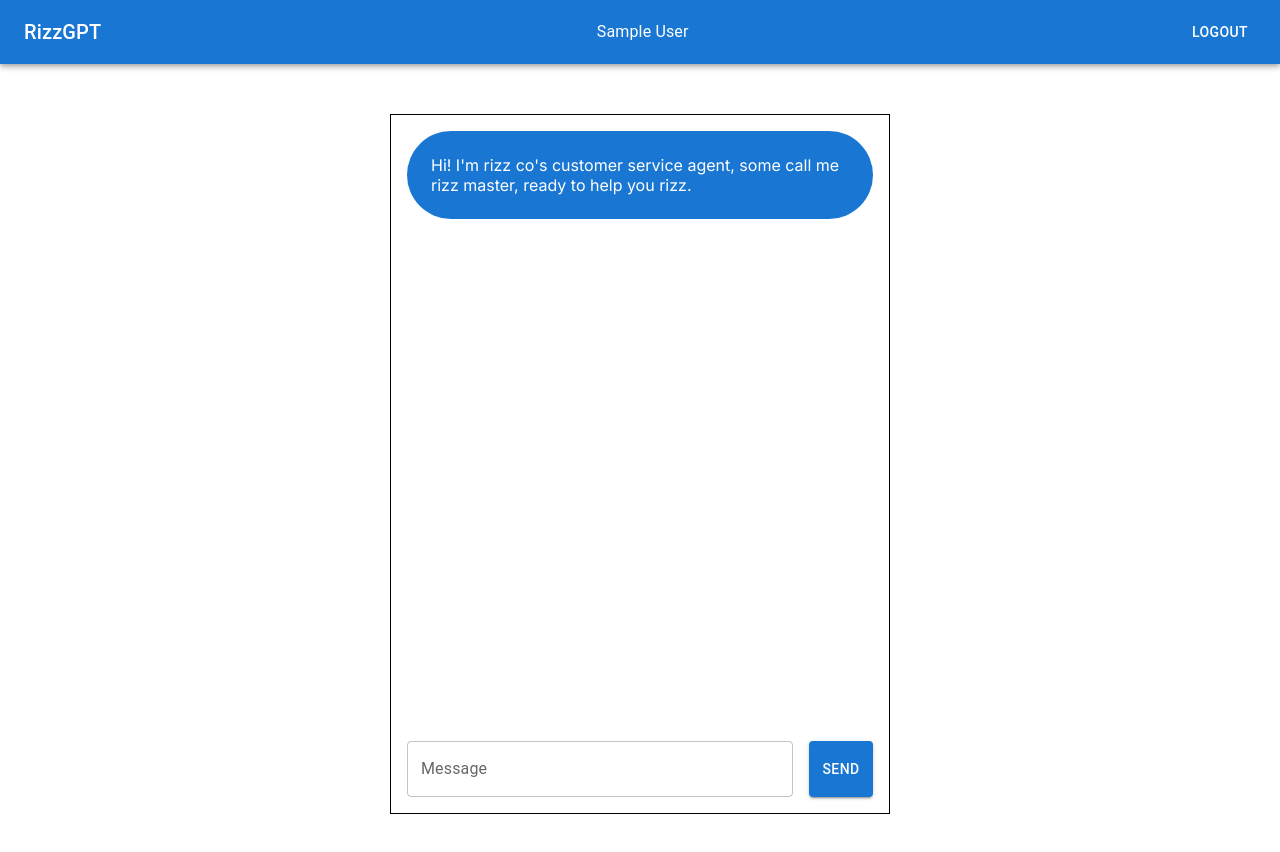
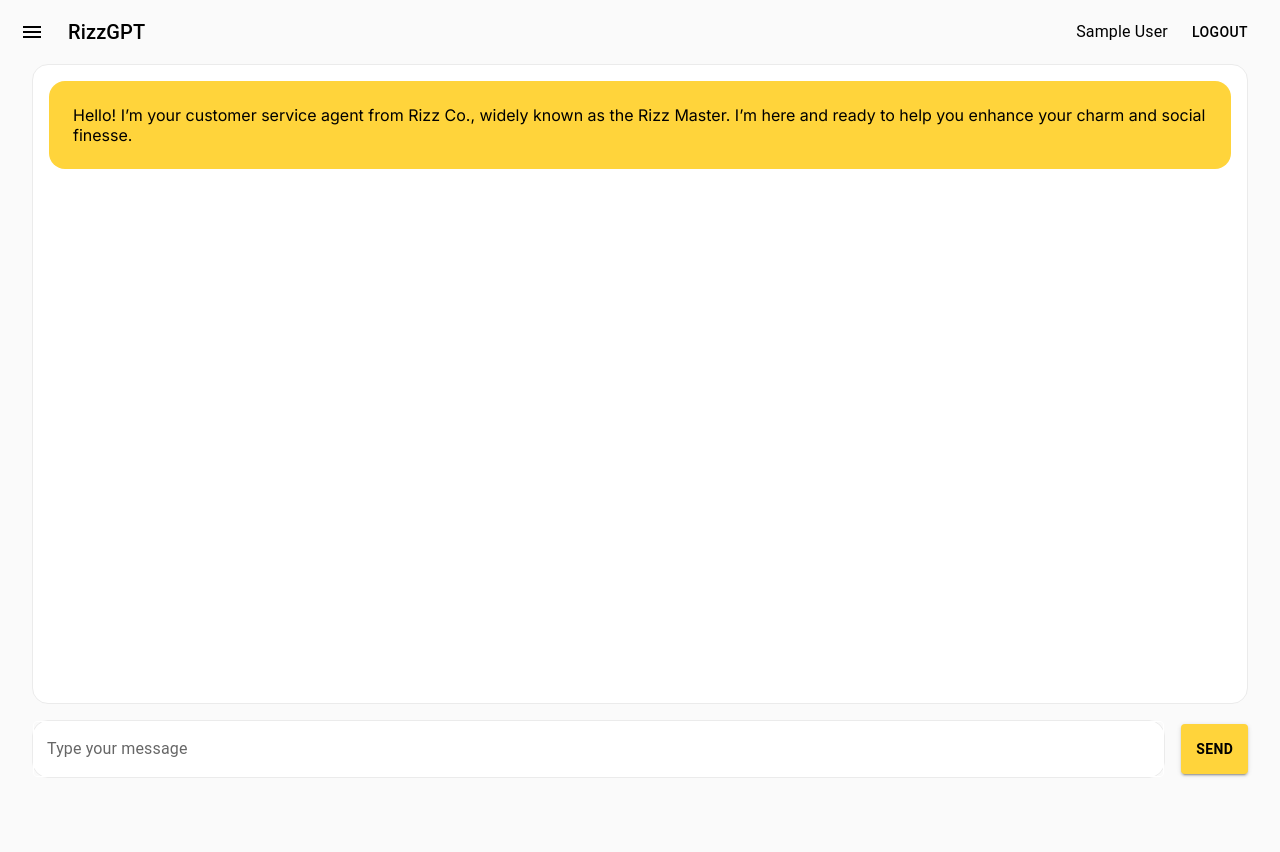
Before and after one commit to xntle/rizz-gpt, a Next.js app: page / in a window 1280 px wide. Shown: the top 852 px of the page. Built offline with nearby package versions, Linux system fonts and the light colour scheme; no server answers; sample sign-in values are in the browser's storage.

Commit message:
some ui changes main

```diff
--- a/app/auth/page.js
+++ b/app/auth/page.js
@@ -135,11 +135,11 @@ export default function SignUp() {
             variant="h4"
             component="h1"
             gutterBottom
-            sx={{ textAlign: "left" }}
+            sx={{ textAlign: "left", fontFamily: 'Helvetica', fontWeight: 'bold' }}
           >
             RizzGPT
           </Typography>
-          <Typography variant="body1" gutterBottom sx={{ textAlign: "left" }}>
+          <Typography variant="body1" gutterBottom sx={{ textAlign: "left", fontFamily: 'Helvetica'}}>
             Got no rizz? RizzGPT has got you covered. Designed for those who
             need a little extra help in rizzing. Whether you're looking to
             impress someone new or just want to enhance your skills, this AI
@@ -150,8 +150,16 @@ export default function SignUp() {
             variant="contained"
             color="primary"
             size="large"
-            sx={{ mt: 4, width: "100%" }}
+            sx={{ mt: 4, width: "100%", bgcolor: '#ffd43b', color: '#000',
+            fontWeight: 'bold',
+            textTransform: 'none',
+            fontFamily: 'Helvetica',
+            '&:hover': {
+              bgcolor: '#ffecb3' // Lighter background on hover
+            }}}
             onClick={handleSignUp}
+            textTransform="none"
+
           >
             Get Started
           </Button>
--- a/app/components/navbar.js
+++ b/app/components/navbar.js
@@ -1,6 +1,6 @@
-// components/Navbar.js
 import React from "react";
-import { AppBar, Toolbar, Typography, Button } from "@mui/material";
+import { AppBar, Toolbar, Typography, Button, IconButton } from "@mui/material";
+import MenuIcon from '@mui/icons-material/Menu'; // Ensure you import the MenuIcon
 import { UserAuth } from "../auth/page";
 
 const Navbar = () => {
@@ -15,19 +15,29 @@ const Navbar = () => {
   };
 
   return (
-    <AppBar position="static">
+<AppBar position="static" sx={{ backgroundColor: '#fafafa', color: '#000' }}>
   <Toolbar sx={{ justifyContent: "space-between" }}>
-        <Typography variant="h6">RizzGPT</Typography>
+    <IconButton edge="start" color="inherit" aria-label="menu" sx={{ mr: 2 }}>
+      <MenuIcon />
+    </IconButton>
+    <Typography variant="h6" component="div" sx={{ flexGrow: 1 }}>
+      RizzGPT
+    </Typography>
     {user ? (
       <>
-            <Typography variant="body1">{user.displayName}</Typography>
+        <Typography variant="body1" sx={{ marginRight: 2 }}>
+          {user.displayName || 'Welcome!'}
+        </Typography>
         <Button color="inherit" onClick={handleLogout}>
           Logout
         </Button>
       </>
-        ) : null}
+    ) : (
+      <Button color="inherit">Login</Button> // Assuming you have a login mechanism
+    )}
   </Toolbar>
 </AppBar>
+
   );
 };
 
--- a/app/page.js
+++ b/app/page.js
@@ -9,7 +9,7 @@ function Home() {
   const [messages, setMessages] = useState([
     {
       role: 'assistant',
-      content: "Hi! I'm rizz co's customer service agent, some call me rizz master, ready to help you rizz.",
+      content: "Hello! I’m your customer service agent from Rizz Co., widely known as the Rizz Master. I’m here and ready to help you enhance your charm and social finesse.",
     },
   ]);
   const [message, setMessage] = useState('');
@@ -71,16 +71,28 @@ function Home() {
         height="100vh"
         display="flex"
         flexDirection="column"
-        justifyContent="center"
         alignItems="center"
+        sx ={{
+          bgcolor: '#fafafa', // A light grey background color
+        }}
       >
         <Stack
           direction={"column"}
-          width="500px"
-          height="700px"
-          border="1px solid black"
+          width="95vw"
+          height="80vh"
           p={2}
           spacing={3}
+          borderRadius={4}
+          sx={{
+            bgcolor: '#ffffff', // A light grey background color
+            border: '1px solid #ebebeb', // Rounded corners
+            overflow: 'hidden', // Hides anything that goes outside the bounds
+            boxSizing: 'border-box', // Includes padding and border in the width and height
+            display: 'flex', // Uses flex layout to align children
+            flexDirection: 'column', // Stacks children vertically
+            justifyContent: 'center', // Centers children vertically
+            alignItems: 'center', // Centers children horizontally
+          }}
         >
           <Stack
             direction={"column"}
@@ -100,11 +112,11 @@ function Home() {
                 <Box
                   bgcolor={
                     message.role === "assistant"
-                      ? "primary.main"
-                      : "secondary.main"
+                      ? "#ffd43b"
+                      : "#ebebeb"
                   }
-                  color="white"
-                  borderRadius={16}
+                  color="black"
+                  borderRadius={4}
                   p={3}
                 >
                   {message.content}
@@ -112,18 +124,57 @@ function Home() {
               </Box>
             ))}
           </Stack>
-          <Stack direction={"row"} spacing={2}>
+        </Stack>
+        <Stack
+  direction="row"
+  spacing={2}
+  sx={{
+    mt: 2,
+    width: '95vw',
+    alignItems: 'center',
+    justifyContent: 'center',
+  }}
+>
       <TextField
-              label="Message"
+        label="Type your message"
+        variant="outlined"
         fullWidth
         value={message}
         onChange={(e) => setMessage(e.target.value)}
+        sx={{
+          bgcolor: '#ffffff',
+          border: '1px solid #ebebeb', // Rounded corners
+          borderRadius: '16px',
+          '.MuiOutlinedInput-root': {
+            '& fieldset': {
+              borderColor: '#fff',
+            },
+            '&:hover fieldset': {
+              borderColor: '#fff',
+            },
+            '&.Mui-focused fieldset': {
+              borderColor: '#aaa',
+            },
+          },
+        }}
       />
-            <Button variant="contained" onClick={sendMessage}>
+      <Button
+        variant="contained"
+        onClick={sendMessage}
+        sx={{
+          bgcolor: '#ffd43b',
+          fontWeight: 'bold',
+          '&:hover': {
+            bgcolor: '#ffdf70',
+          },
+          color: '#000',
+          height: '50px',
+        }}
+      >
         Send
       </Button>
 </Stack>
-        </Stack>
+
       </Box>
     </>
   );
```
Also changed, not shown: 1 other file (tests, documents, lock files or other folders). Lines whose indentation alone changed are shown as unchanged.
